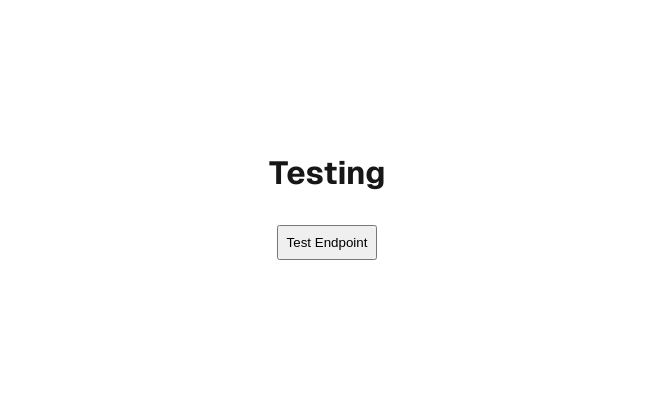
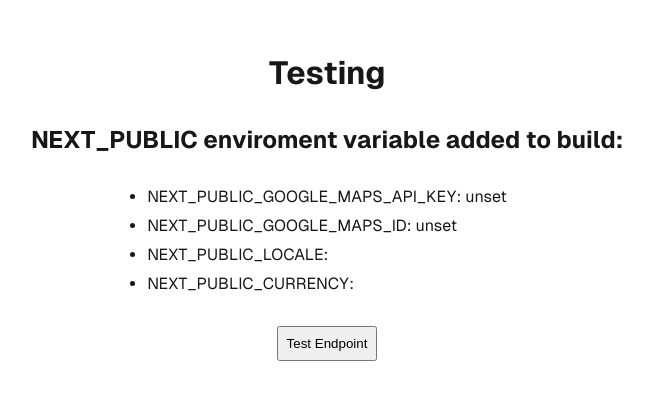
Before and after one commit to adamwgriffin/k8s-microservice-app, a Next.js app in the folder client/: page / in a window 1280 px wide. Shown: the part 193-592 px from the top of the page, without its empty margins (313-966 px from the left). Built offline with nearby package versions, Linux system fonts and the light colour scheme; no server answers.

Commit message:
Added all the environment variables

```diff
--- a/client/app/page.tsx
+++ b/client/app/page.tsx
@@ -14,7 +14,18 @@ export default function Home() {
     <div className={styles.page}>
       <main className={styles.main}>
         <h1>Testing</h1>
-        {/* <p>Hello, world! 🤘</p> */}
+        <h2>NEXT_PUBLIC enviroment variable added to build:</h2>
+        <ul>
+          <li>
+            NEXT_PUBLIC_GOOGLE_MAPS_API_KEY:{' '}
+            {process.env.NEXT_PUBLIC_GOOGLE_MAPS_API_KEY}
+          </li>
+          <li>
+            NEXT_PUBLIC_GOOGLE_MAPS_ID: {process.env.NEXT_PUBLIC_GOOGLE_MAPS_ID}
+          </li>
+          <li>NEXT_PUBLIC_LOCALE: {process.env.NEXT_PUBLIC_LOCALE}</li>
+          <li>NEXT_PUBLIC_CURRENCY: {process.env.NEXT_PUBLIC_CURRENCY}</li>
+        </ul>
         <form onSubmit={onSubmit}>
           <button className='btn btn-primary'>
             Test Endpoint
```
Also changed, not shown: 2 other files (tests, documents, lock files or other folders).
